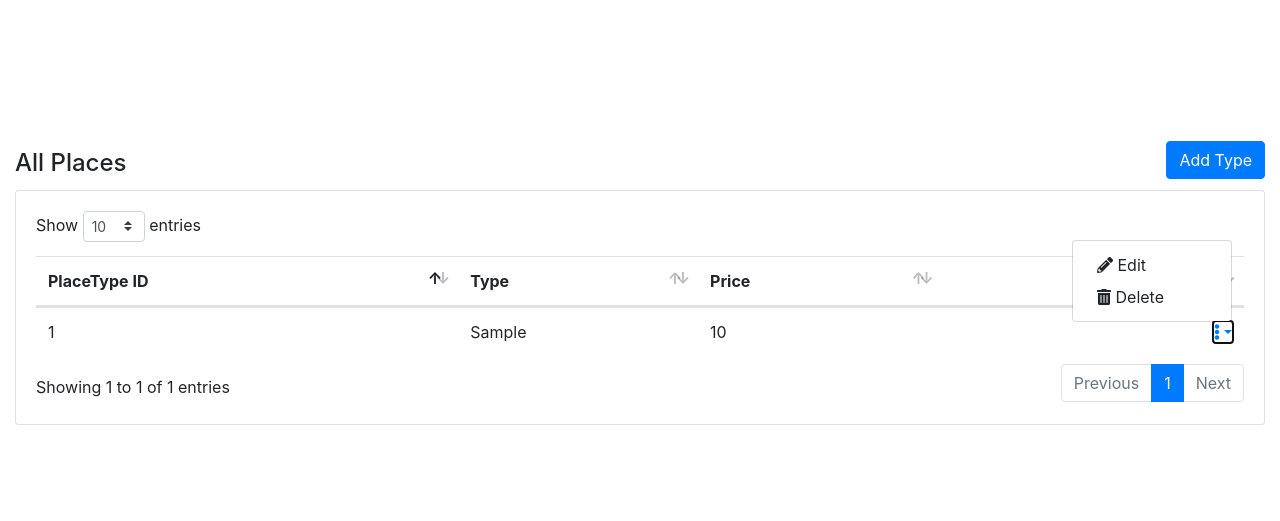
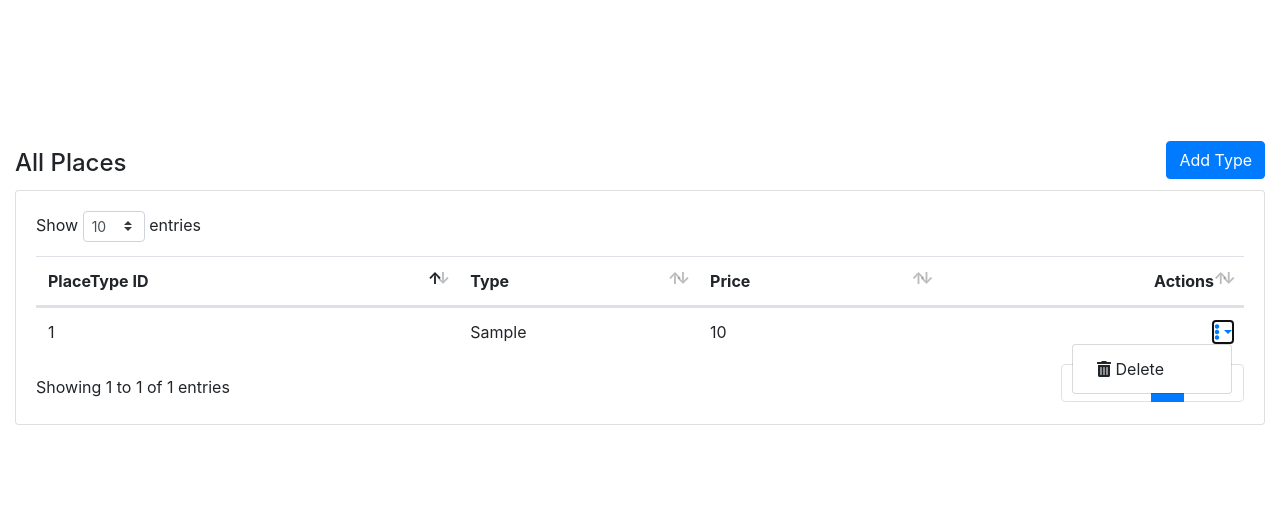
Before and after one commit to OlesyaSchu/ddb-course, a Django app: page /placetypes.html in a window 1280 px wide, after a click that opens the changed part. Shown: the part 765-1286 px from the top of the page. Run offline with Django 4.2, Linux system fonts and the light colour scheme; tables that the repository leaves empty hold one stand-in row (values such as "Sample post"); some libraries are stand-ins or nearby versions.

Commit message:
Fix deleting placetypes

```diff
--- a/interface/hostel_interface/interface/templates/all-placetype.html
+++ b/interface/hostel_interface/interface/templates/all-placetype.html
@@ -103,7 +103,7 @@
 												<td> {{ ptype.PRICE }} </td>
 												<td class="text-right">
 													<div class="dropdown dropdown-action"> <a href="#" class="action-icon dropdown-toggle" data-toggle="dropdown" aria-expanded="false"><i class="fas fa-ellipsis-v ellipse_color"></i></a>
-														<div class="dropdown-menu dropdown-menu-right"> <a class="dropdown-item" href="edit-customer.html"><i class="fas fa-pencil-alt m-r-5"></i> Edit</a> <a class="dropdown-item" href="#" data-toggle="modal" data-target="#delete_asset"><i class="fas fa-trash-alt m-r-5"></i> Delete</a> </div>
+														<div class="dropdown-menu dropdown-menu-right"> <a class="dropdown-item" href="/placetypes/{{ ptype.place_type_id }}"><i class="fas fa-trash-alt m-r-5"></i> Delete</a> </div>
 													</div>
 												</td>
 											</tr>
```
